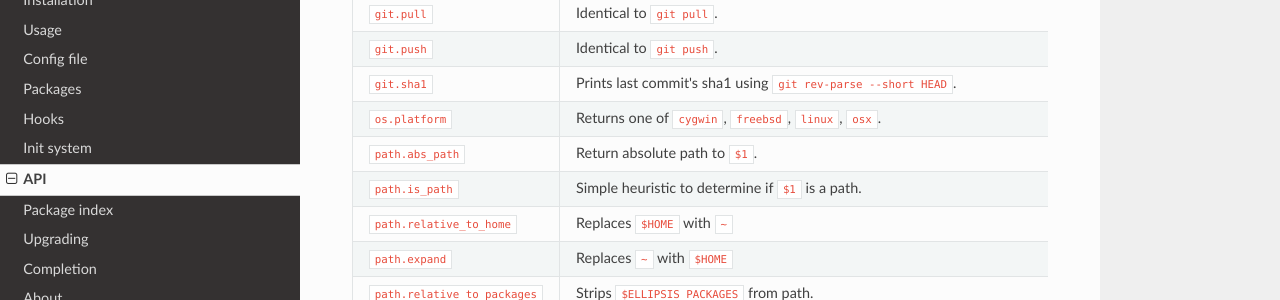
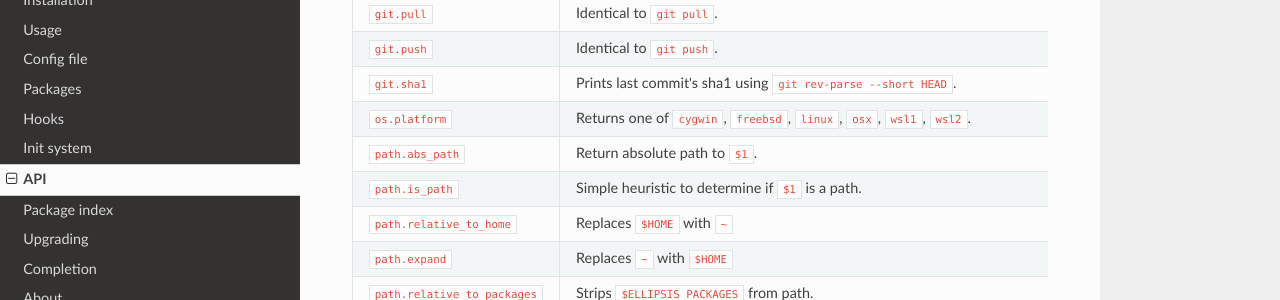
Before and after one commit to ellipsis/ellipsis, an MkDocs documentation site: the page built from docs/api.md, in a window 1280 px wide and 900 px high, scrolled down 1047 px. Shown: the part 149-449 px from the top of the window. Built offline with MkDocs 1.6.1, drawn with Linux system fonts in a browser that asks for light colours; nearby versions of some CDN libraries; old or Windows-style settings are respelled for this version of MkDocs.

Commit message:
Add os.platform support for WSL1 and WSL2

````diff
--- a/docs/api.md
+++ b/docs/api.md
@@ -35,7 +35,7 @@ variables which ellipsis exposes for you:
 | `git.pull`                  | Identical to `git pull`.                                                             |
 | `git.push`                  | Identical to `git push`.                                                             |
 | `git.sha1`                  | Prints last commit's sha1 using `git rev-parse --short HEAD`.                        |
-| `os.platform`               | Returns one of `cygwin`, `freebsd`, `linux`, `osx`.                                  |
+| `os.platform`               | Returns one of `cygwin`, `freebsd`, `linux`, `osx`, `wsl1`, `wsl2`.                                  |
 | `path.abs_path`             | Return absolute path to `$1`.                                                        |
 | `path.is_path`              | Simple heuristic to determine if `$1` is a path.                                     |
 | `path.relative_to_home`     | Replaces `$HOME` with `~`                                                            |
@@ -363,7 +363,7 @@ TODO
 #### os
 
 <h5>os.platform</h5>
-Returns one of `cygwin`, `freebsd`, `linux`, `osx`.
+Returns one of `cygwin`, `freebsd`, `linux`, `osx`, `wsl1`, `wsl2`.
 
 ``` bash
 # example ()
````
Also changed, not shown: 1 other file.
